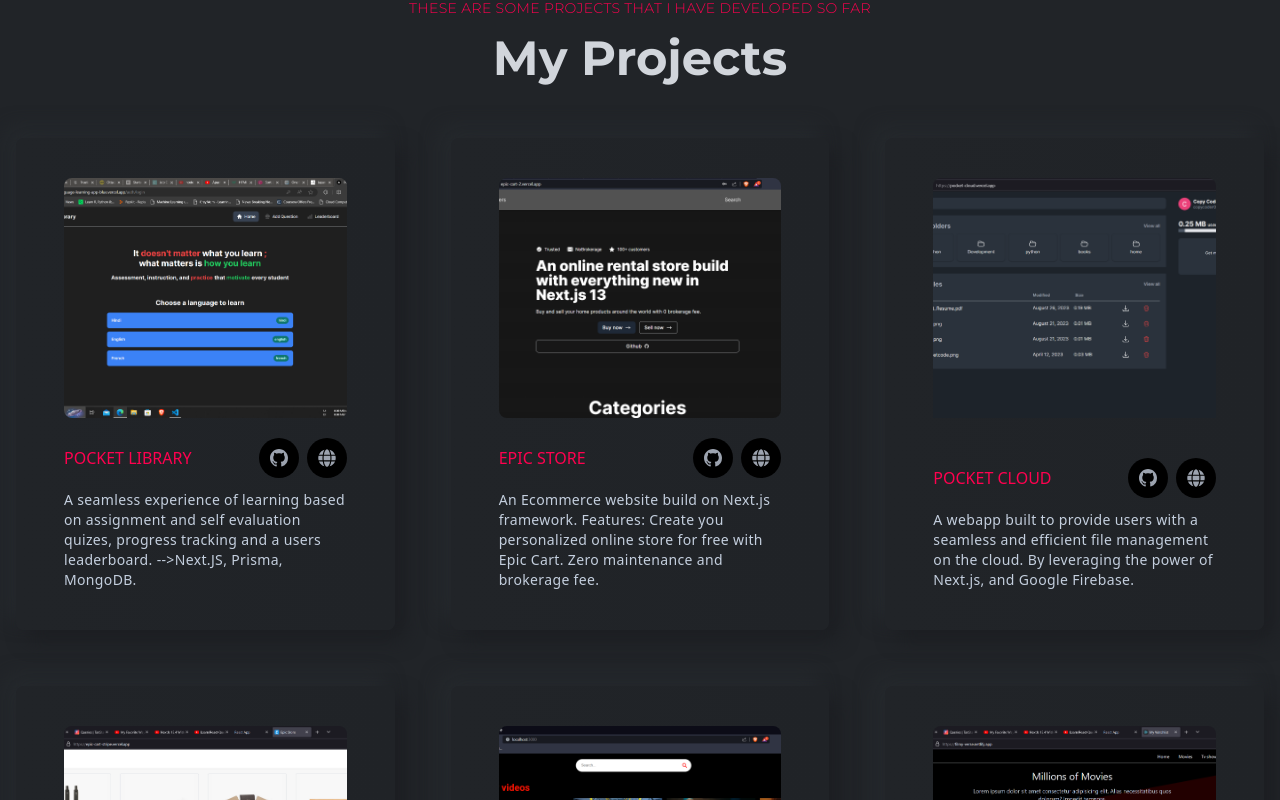
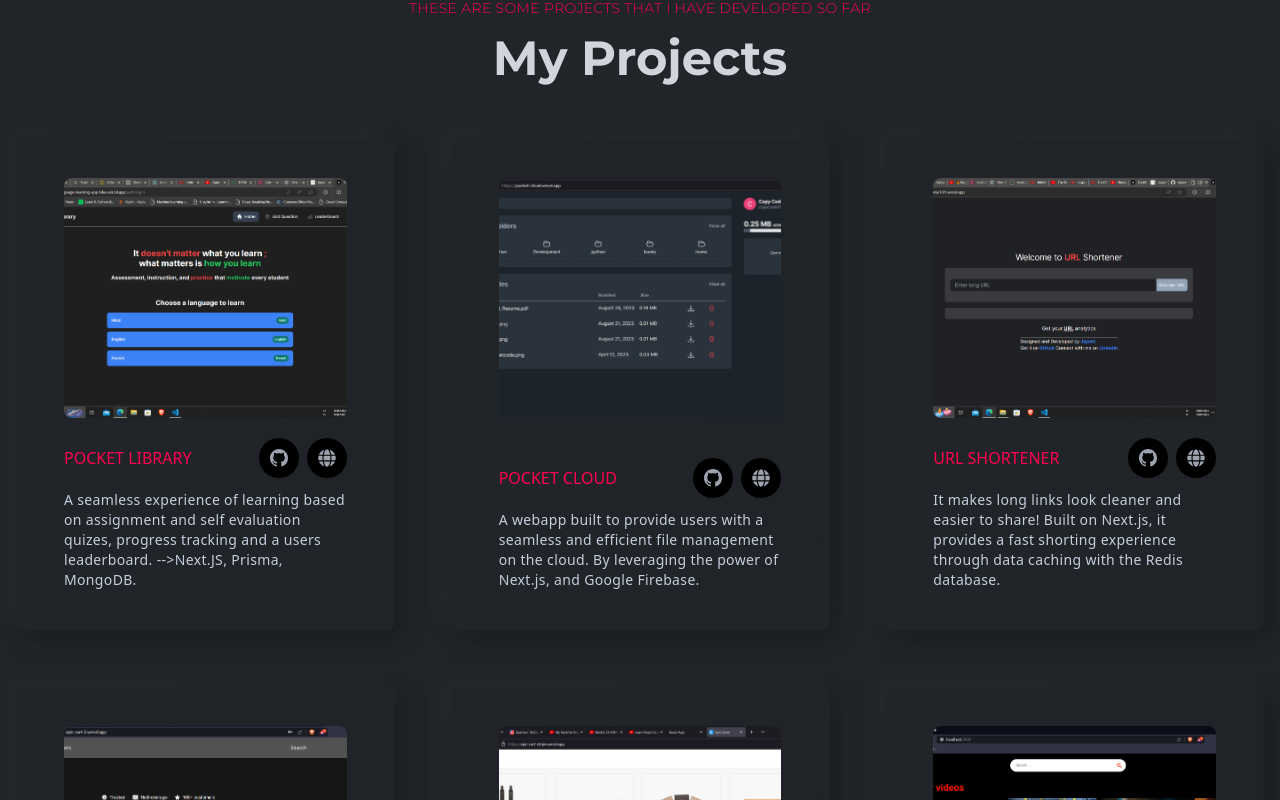
Before and after one commit to Jayant-001/Portfolio, a React (Create React App) app: page / in a window 1280 px wide. Shown: the part 2000-2800 px from the top of the page. Built offline with nearby package versions, Linux system fonts and the light colour scheme.

Commit message:
add URL shortener project

```diff
--- a/src/assets/index.js
+++ b/src/assets/index.js
@@ -16,6 +16,7 @@
 import epicCartProjectImage from './images/projects/epic_cart_project.png'
 import youtubeCloneProject from './images/projects/youtube_clone_project.png'
 import pocketLibraryProject from './images/projects/pocket_library_project.png'
+import urlShortenerProject from './images/projects/url_shortener_project.png'
 
 export {
     logo,
@@ -35,5 +36,6 @@
     pocketCloudProjectImage,
     epicCartProjectImage,
     youtubeCloneProject,
-    pocketLibraryProject
+    pocketLibraryProject,
+    urlShortenerProject
 };
--- a/src/components/projects/Projects.js
+++ b/src/components/projects/Projects.js
@@ -9,7 +9,8 @@
     pocketCloudProjectImage,
     epicCartProjectImage,
     youtubeCloneProject,
-    pocketLibraryProject
+    pocketLibraryProject,
+    urlShortenerProject,
 } from "../../assets/index";
 import ProjectsCard from "./ProjectsCard";
 
@@ -23,18 +24,25 @@
             image: pocketLibraryProject,
         },
         {
+            title: "Pocket Cloud",
+            desc: "A webapp built to provide users with a seamless and efficient file management on the cloud. By leveraging the power of Next.js, and Google Firebase.",
+            liveUrl: "https://pocket-cloud.vercel.app",
+            githubUrl: "https://github.com/Jayant-001/Cloud-File-Manager",
+            image: pocketCloudProjectImage,
+        },
+        {
+            title: "URL Shortener",
+            desc: "It makes long links look cleaner and easier to share! Built on Next.js, it provides a fast shorting experience through data caching with the Redis database.",
+            liveUrl: "https://shorturl-01.vercel.app",
+            githubUrl: "https://github.com/Jayant-001/URL-Shortener",
+            image: urlShortenerProject,
+        },
+        {
             title: "Epic Store",
             desc: "An Ecommerce website build on Next.js framework. Features: Create you personalized online store for free with Epic Cart. Zero maintenance and brokerage fee.",
             liveUrl: "https://epic-cart-2.vercel.app",
             githubUrl: "https://github.com/Jayant-001/Epic-Cart-2.0",
             image: epicCartProjectImage,
-        },
-        {
-            title: "Pocket Cloud",
-            desc: "A webapp built to provide users with a seamless and efficient file management on the cloud. By leveraging the power of Next.js, and Google Firebase.",
-            liveUrl: "https://pocket-cloud.vercel.app",
-            githubUrl: "https://github.com/Jayant-001/Cloud-File-Manager",
-            image: pocketCloudProjectImage,
         },
         {
             title: "Epic Cart",
```
Also changed, not shown: src/assets/images/projects/url_shortener_project.png (added).
